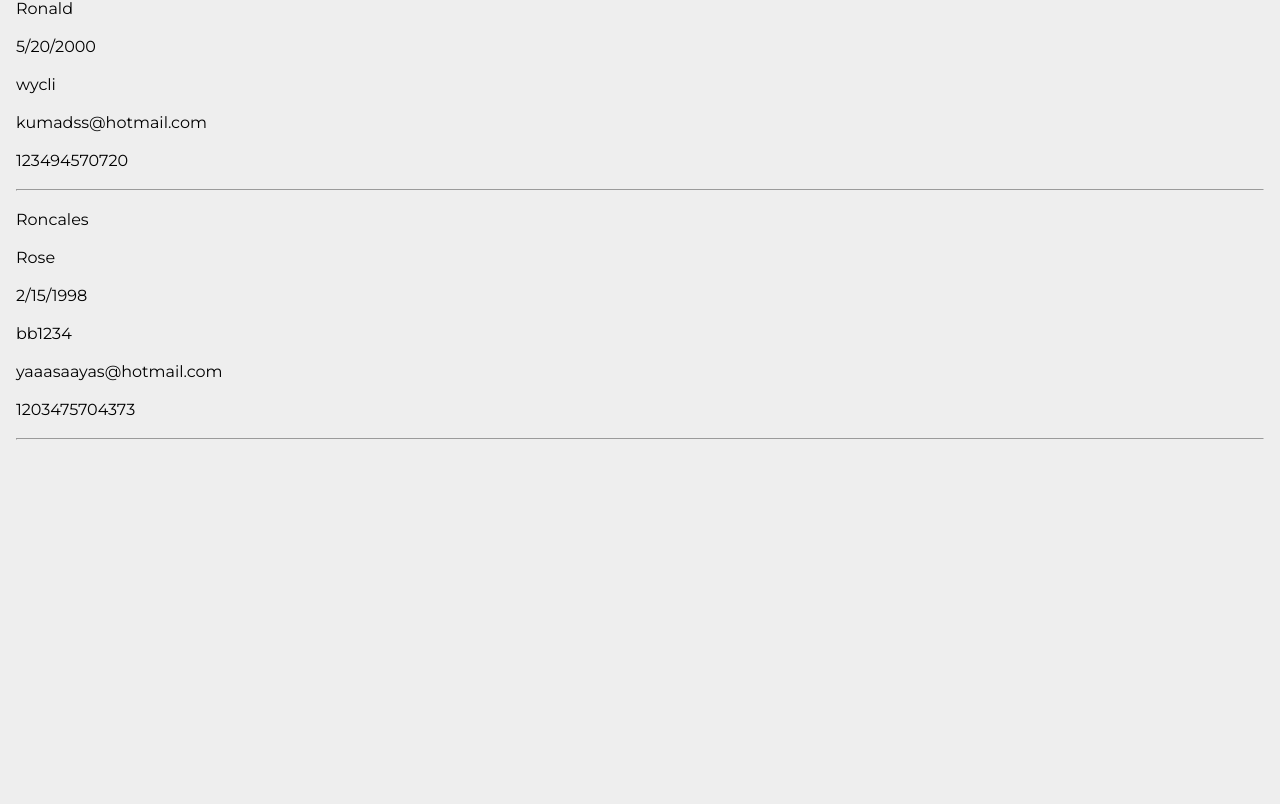
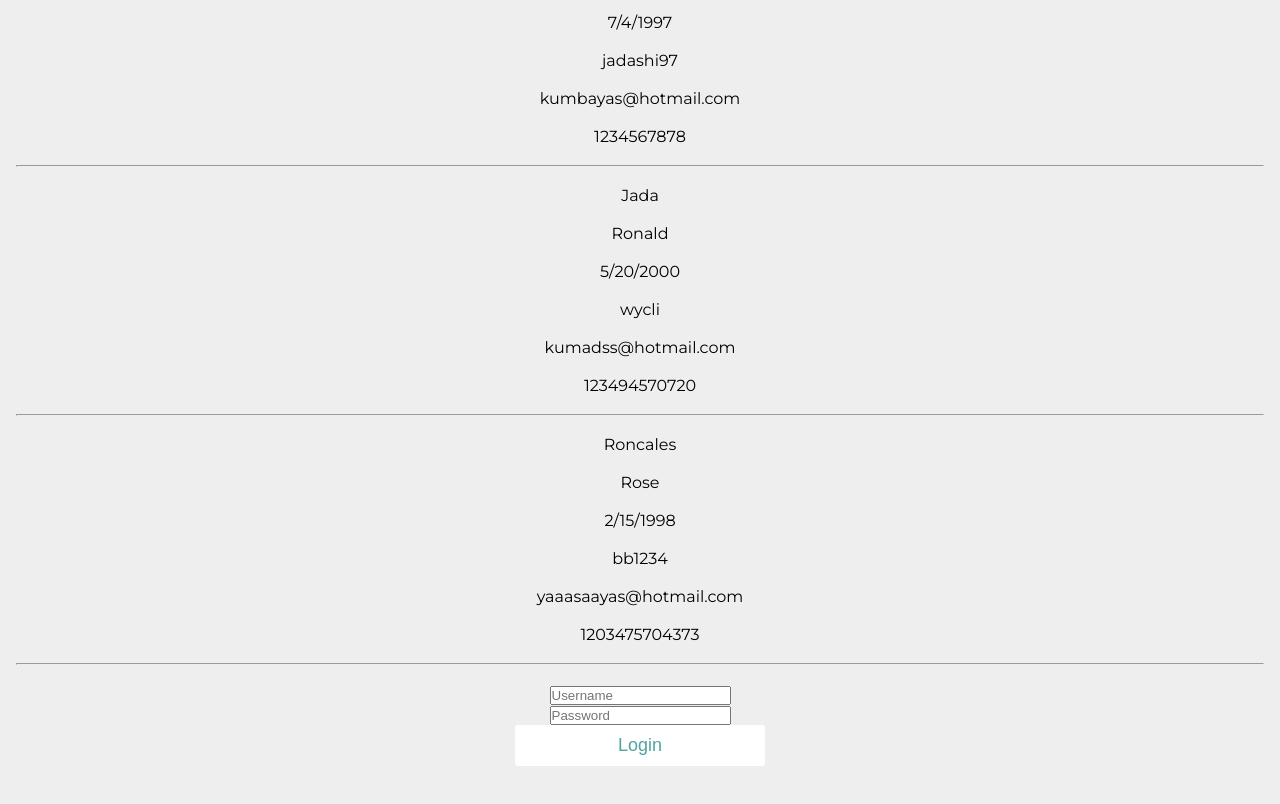
Before and after one commit to Jadashi97/Major-Projects, a React (Create React App) app in the folder my-contact-app/: page / in a window 1280 px wide. Shown: the part 378-1182 px from the top of the page. Before the commit the page ends 837 px from the top, so only its background shows below. Built offline with nearby package versions, Linux system fonts and the light colour scheme; a web font is replaced by a local one.

Commit message:
(feat): add Create components to add new contacts to list . (fix):add more Create, Update and Delete to the contacts

```diff
--- a/my-contact-app/public/index.css
+++ b/my-contact-app/public/index.css
@@ -54,3 +54,26 @@
     white-space: pre-wrap;
     word-wrap: break-word;
   }
+
+  .container {
+    margin: 10% auto;
+    padding: 80px 0;
+    text-align: center;
+  }
+
+  form {
+    padding: 20px 0;
+    position: relative;
+  }
+
+  form button {
+    appearance: none;
+    outline: 0;
+    background-color: white;
+    border: 0;
+    padding: 10px 15px;
+    color: #50a3a2;
+    border-radius: 3px;
+    width: 250px;
+    font-size: 18px;
+  }
--- a/my-contact-app/src/components/App.jsx
+++ b/my-contact-app/src/components/App.jsx
@@ -1,18 +1,17 @@
 import React from "react";
 import Header from "./Header";
-// import {useState} from "react";
 import contactsData from "../contacts";
-// import { BrowserRouter } from "react-router-dom";
-// import { BrowserRouter as Router, Route } from "react-router-dom";
+import Login from "./Login"
 import AddContact from "./AddContact";
+import AddButton from "./AddButton";
 
-var isLoggedIn = true;
+var isLoggedIn = false;
 
 
 //this is a tempelate to cut down on repetition
 const newContacts = (newContact) =>{
   return (
-    <div>
+    <div className="header">
     <AddContact
       key = {newContact.id}
       firstName = {newContact.firstName}
@@ -23,20 +22,18 @@ const newContacts = (newContact) =>{
       email = {newContact.email}
       telNumber = {newContact.telNumber}
     />
-
     </div>
   )
 }
 
-console.log(newContacts);
-
-
 function App(){
   return (
-    <div>
+    <div className="container">
+    <AddButton/>
     <Header/>
     <hr />
     {contactsData.map(newContacts)}
+    {isLoggedIn === true? <h1>Voila, Welcome!!</h1>: <Login/>}
     <br />
     </div>
 
--- a/my-contact-app/src/components/Input.jsx
+++ b/my-contact-app/src/components/Input.jsx
@@ -1,11 +1,14 @@
 import React from "react";
 
 
-function Input(){
-
+function Input(props){
+     return(
+            <div className="header">
+              {/* below sets the input component to practice DRY */}
+              <input type={props.type} placeholder={props.placeholder} />
+            </div>
+        );
 }
 
 
-
-
 export default Input;
```
Also changed, not shown: my-contact-app/src/components/CreateContact.jsx (added, +17 -0 lines), my-contact-app/src/components/Login.jsx (+3 -4 lines).
